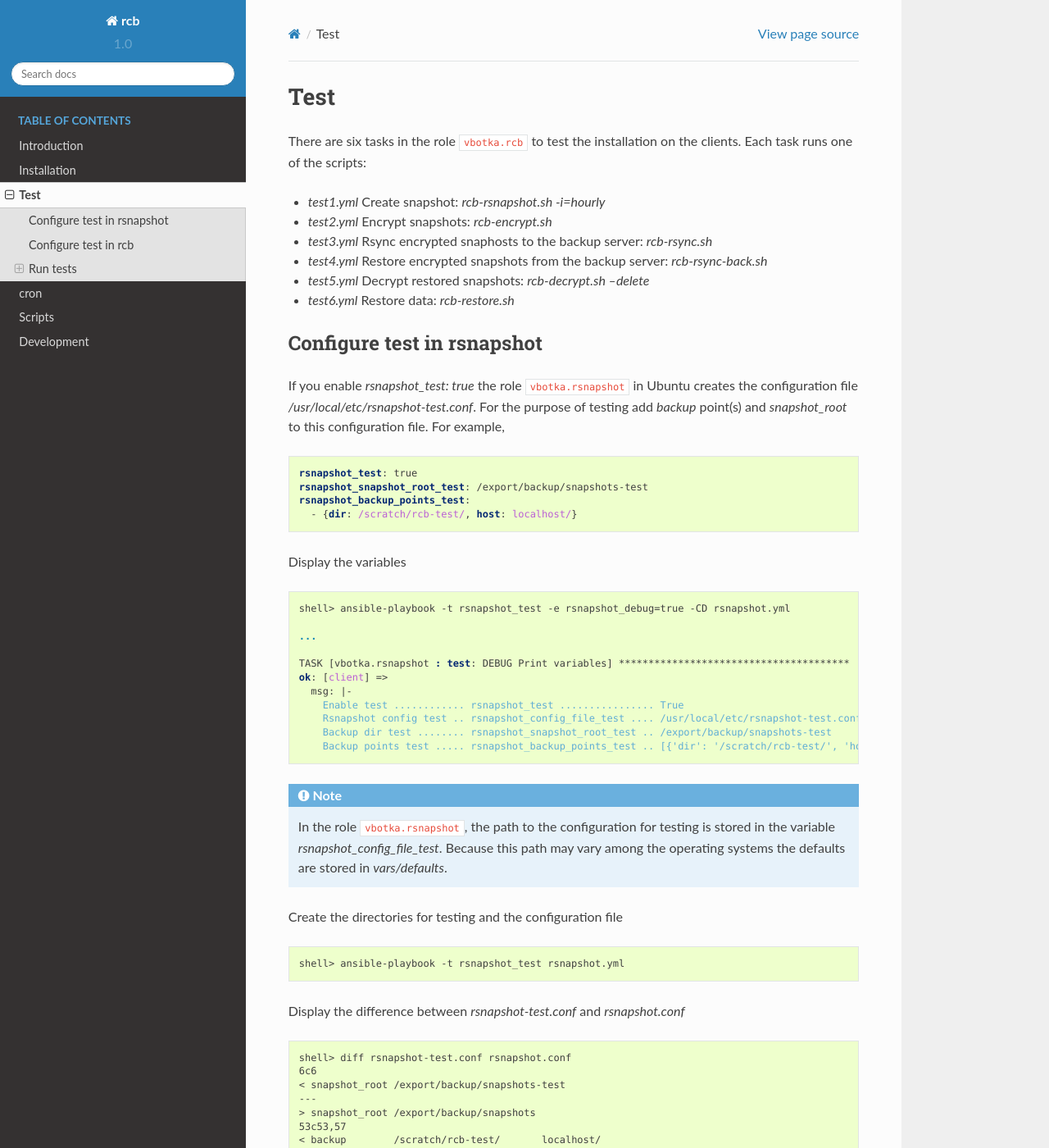
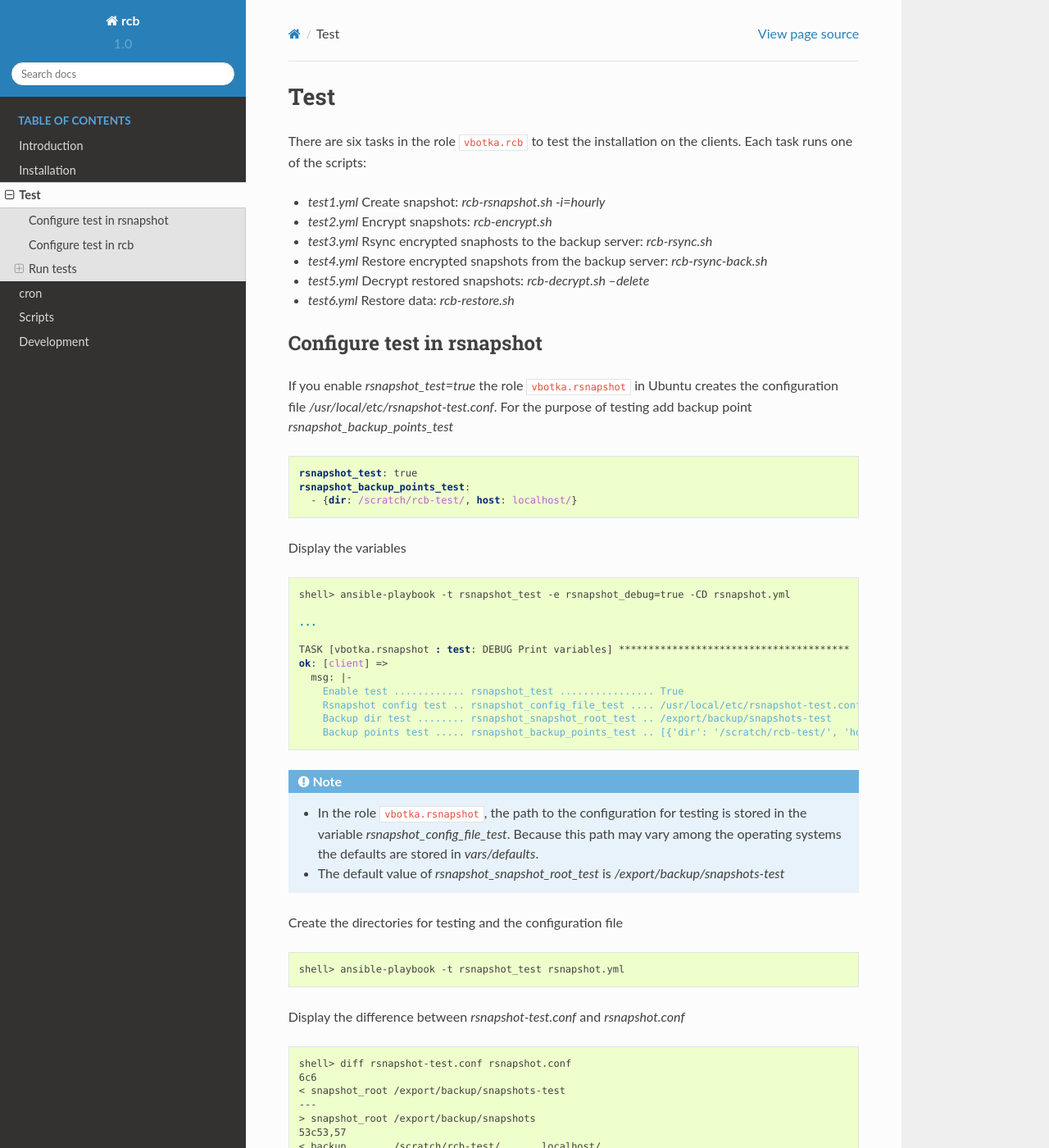
Before and after one commit to vbotka/rcb, a Sphinx documentation site: the page built from docs/source/test.rst, in a window 1280 px wide and 1400 px high. Shown: the whole window at 82% size. Built offline with Sphinx 7.4.7 and the Read the Docs theme 2.0.0, drawn with Linux system fonts in a browser that asks for light colours; some web fonts are replaced; pages that are not in the unit, such as notebooks, are missing from menus; cross-references to code outside the pages are shown as plain code; some of the changed text lies outside the part shown.

Commit message:
Update docs links. Bump 1.1.5

```diff
--- a/docs/source/conf.py
+++ b/docs/source/conf.py
@@ -38,8 +38,16 @@ extensions = ['sphinx.ext.autodoc', 'sphinx.ext.intersphinx', 'sphinx.ext.todo',
 
 # https://pypi.org/project/sphinx-links/
 links_collection = {
+    'RCB (Rsync-Crypto-Backup)': 'https://github.com/vbotka/rcb/',
+    'rsnapshot': 'https://rsnapshot.org/',
+    'rsyncrypto': 'https://rsyncrypto.lingnu.com/',
+    'rsync': 'https://rsync.samba.org/',
+    'vbotka.linux_postinstall': 'https://galaxy.ansible.com/vbotka/linux-postinstall/',
     'vbotka.rcb': 'https://galaxy.ansible.com/ui/standalone/roles/vbotka/rcb/',
     'vbotka.rsnapshot': 'https://galaxy.ansible.com/ui/standalone/roles/vbotka/rsnapshot/',
+    'vbotka.ansible_lib': 'https://galaxy.ansible.com/vbotka/ansible_lib/',
+    'community.general': 'https://github.com/ansible-collections/community.general',
+    'community.crypto': 'https://github.com/ansible-collections/community.crypto',
 }
 
 # Add any paths that contain templates here, relative to this directory.
@@ -66,7 +74,7 @@ author = 'Vladimir Botka'
 # The short X.Y version.
 version = '1.0'
 # The full version, including alpha/beta/rc tags.
-release = '1.1.4'
+release = '1.1.5'
 
 # The language for content autogenerated by Sphinx. Refer to documentation
 # for a list of supported languages.
--- a/docs/source/test.rst
+++ b/docs/source/test.rst
@@ -20,16 +20,14 @@ installation on the clients. Each task runs one of the scripts:
 Configure test in rsnapshot
 ---------------------------
 
-If you enable *rsnapshot_test: true* the role :l:`vbotka.rsnapshot` in
+If you enable *rsnapshot_test=true* the role :l:`vbotka.rsnapshot` in
 Ubuntu creates the configuration file
 */usr/local/etc/rsnapshot-test.conf*. For the purpose of testing add
-*backup* point(s) and *snapshot_root* to this configuration file. For
-example,
+backup point *rsnapshot_backup_points_test*
 
 .. code-block:: yaml
 
   rsnapshot_test: true
-  rsnapshot_snapshot_root_test: /export/backup/snapshots-test
   rsnapshot_backup_points_test:
     - {dir: /scratch/rcb-test/, host: localhost/}
 
@@ -53,10 +51,13 @@ Display the variables
 
 .. note::
 
-  In the role :l:`vbotka.rsnapshot`, the path to the configuration for
-  testing is stored in the variable
-  *rsnapshot_config_file_test*. Because this path may vary among the
-  operating systems the defaults are stored in *vars/defaults*.
+  * In the role :l:`vbotka.rsnapshot`, the path to the configuration
+    for testing is stored in the variable
+    *rsnapshot_config_file_test*. Because this path may vary among the
+    operating systems the defaults are stored in *vars/defaults*.
+
+  * The default value of *rsnapshot_snapshot_root_test* is
+    */export/backup/snapshots-test*
 
 
 Create the directories for testing and the configuration file
@@ -154,7 +155,7 @@ Display the difference between *rcb-test.conf* and *rcb.conf*
 Run tests
 ---------
 
-By default the testing is disabled *rcb_test: false*.
+By default the testing is disabled *rcb_test=false*.
 
 
 test1: Create snapshot
```
Also changed, not shown: docs/source/cron.rst (+12 -6 lines), docs/source/development.rst (+4 -8 lines), docs/source/installation.rst (+25 -11 lines), docs/source/introduction.rst (+19 -20 lines).
